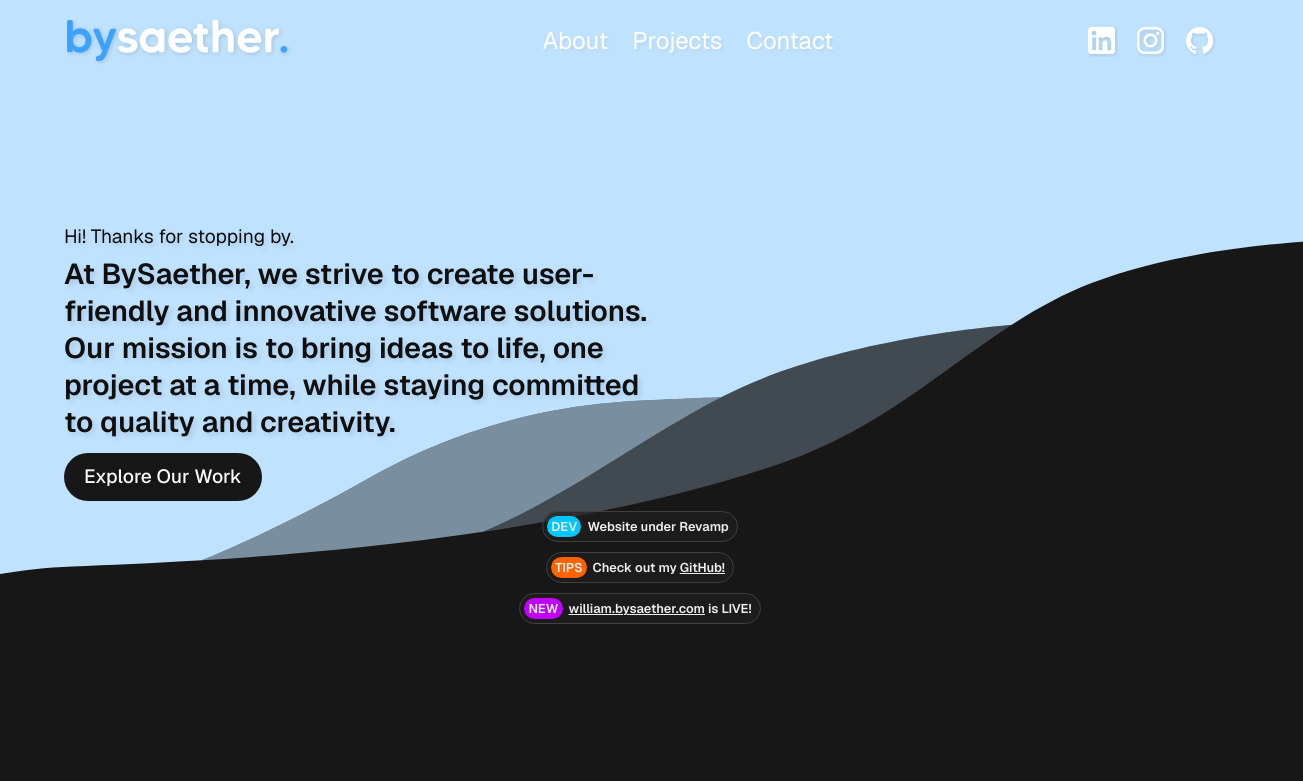
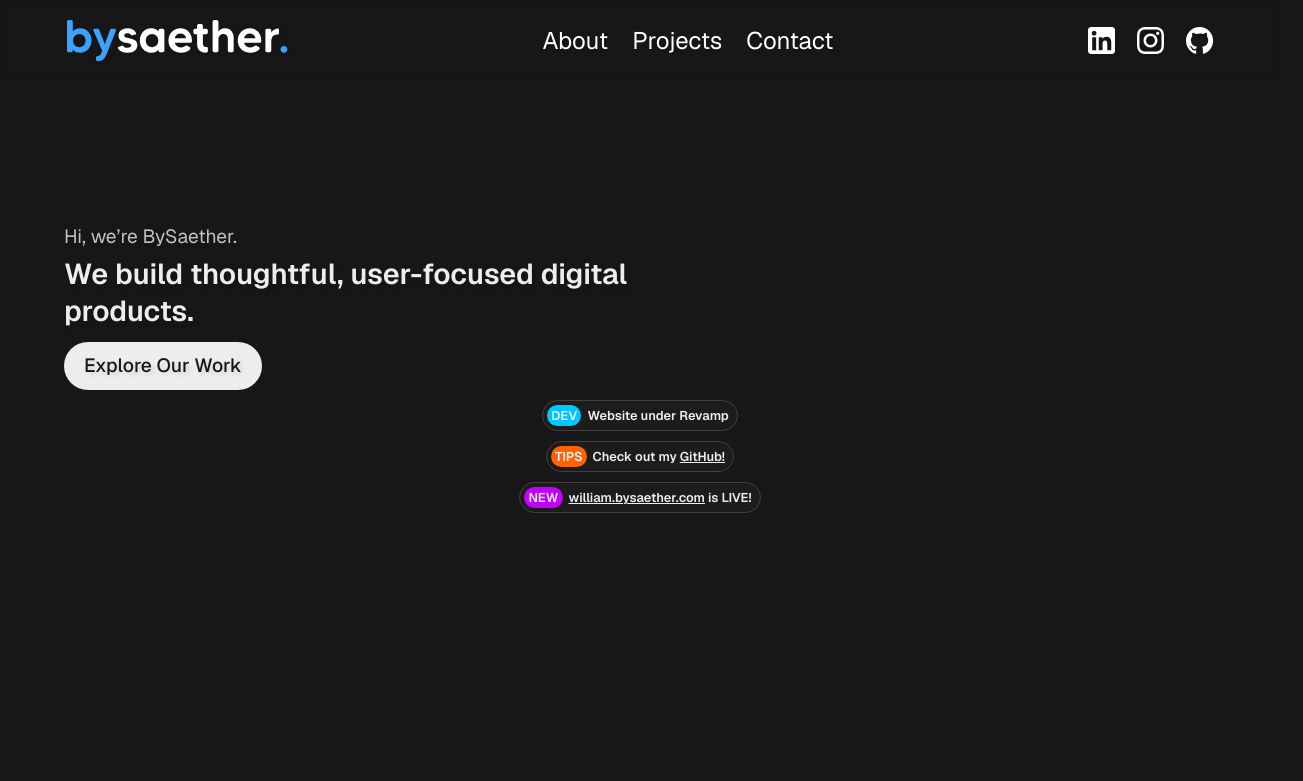
Before and after one commit to williamsaether/bysaether.com, a Next.js app: page / in a window 1280 px wide. Shown: the top 781 px of the page, 1303 px wide, since content can reach past the window. Built offline with nearby package versions, Linux system fonts and the light colour scheme.

Commit message:
Start on new header and frontpage.

```diff
--- a/app/page.module.css
+++ b/app/page.module.css
@@ -8,7 +8,6 @@
   max-width: 100%;
   margin: 8rem auto 0 0;
   text-align: left;
-  color: #0f0f0f;
   text-shadow: 3px 3px 5px rgb(0 0 0 / 10%);
 }
 
@@ -16,6 +15,7 @@
   font-size: 1.3rem;
   font-weight: 400;
   margin-bottom: .4rem;
+  opacity: .8;
 }
 
 .intro {
--- a/app/page.tsx
+++ b/app/page.tsx
@@ -12,21 +12,18 @@ export default function Home() {
       <main className={styles.main}>
         <section className={styles.frontSection}>
           <div className={styles.front}>
-            <Image
+            {/*<Image
               src="/images/banner.svg"
               alt="Background banner"
               className={styles.background}
               width={3000}
               height={1344}
               priority
-            />
-            <p className={styles.title}>Hi! Thanks for stopping by.</p>
-            <p className={styles.intro}>
-              At BySaether, we strive to create user-friendly and innovative software solutions. Our mission is
-              to bring ideas to life, one project at a time, while staying committed to quality and creativity.
-            </p>
+            />*/}
+            <p className={styles.title}>Hi, we’re BySaether.</p>
+            <p className={styles.intro}>We build thoughtful, user-focused digital products.</p>
             <div className={common.ctas}>
-              <Link href={'/projects'} className={`${common.primary} ${common.primaryDark}`}>Explore Our Work</Link>
+              <Link href={'/projects'} className={`${common.primary}`}>Explore Our Work</Link>
             </div>
           </div>
         </section>
--- a/app/projects/projects.module.css
+++ b/app/projects/projects.module.css
@@ -29,7 +29,7 @@
 .projects {
     display: grid;
     grid-template-columns: 1fr 1fr;
-    gap: 8rem;
+    gap: 6rem;
     width: 100%;
 }
 
--- a/components/Header.module.css
+++ b/components/Header.module.css
@@ -22,7 +22,7 @@
 }
 
 .scrolled {
-    background-color: rgba(191, 226, 255, 0.75);
+    /*background-color: rgba(191, 226, 255, 0.75);*/
 }
 
 .logo {
@@ -33,7 +33,7 @@
 }
 
 .header img {
-    transition: height .1s ease;
+    transition: all .1s ease;
 }
 
 .scrolled img {
```
